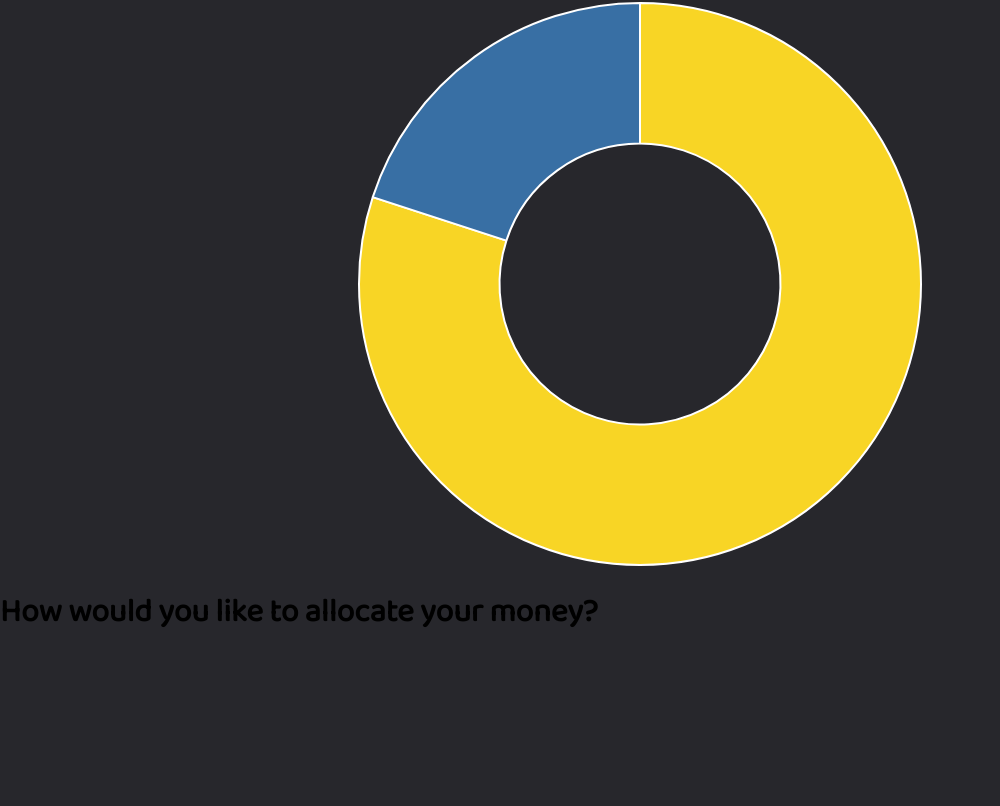
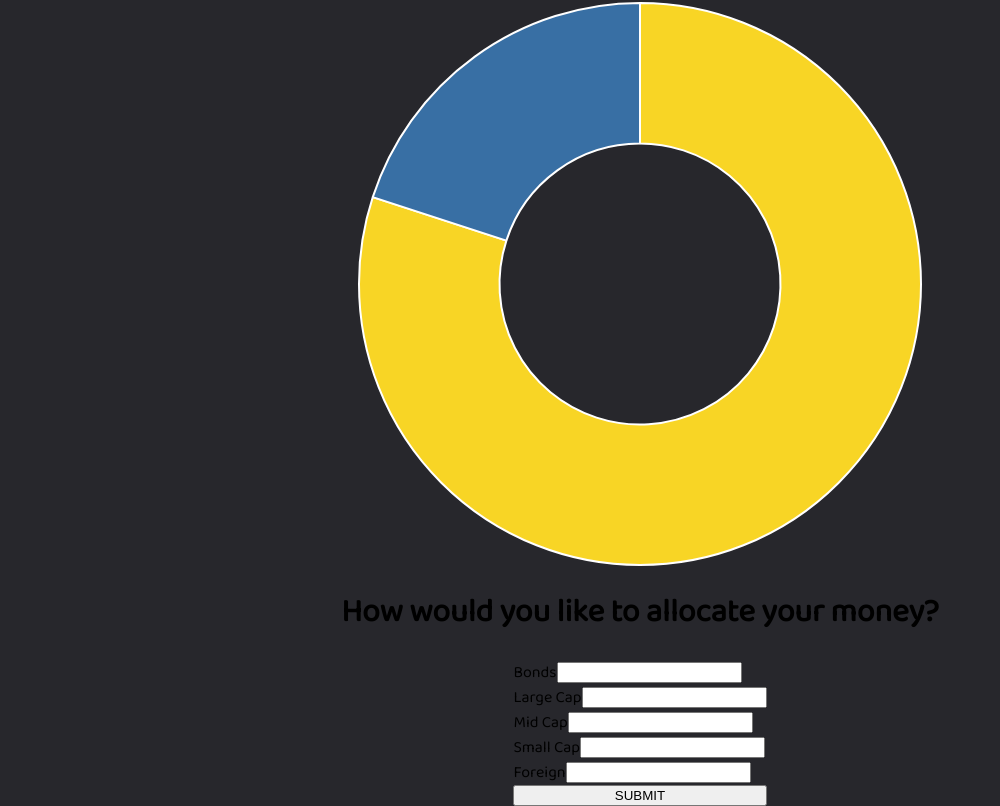
Before and after one commit to blindaa121/luminousArrangement, a React (Create React App) app: page / in a window 1280 px wide. Shown: the part 795-1601 px from the top of the page, without its empty margins (0-1000 px from the left). Before the commit the page ends 1455 px from the top, so only its background shows below. Built offline with nearby package versions, Linux system fonts and the light colour scheme.

Commit message:
Implement redux cycle for all risk levels

```diff
--- a/src/components/DonutChart/DonutChartContainer.jsx
+++ b/src/components/DonutChart/DonutChartContainer.jsx
@@ -1,6 +1,6 @@
 import DonutChart from './DonutChart';
 import { connect } from 'react-redux';
-import * as riskActions from '../../redux/actions'
+import * as riskActions from '../../redux/risk_actions'
 
 const mapStateToProps = (state) => ({
     selectedLevel: state.selectedLevel,
@@ -12,16 +12,16 @@ const mapStateToProps = (state) => ({
 })
 
 const mapDispatchToProps = dispatch => ({
-    addRiskOne: () => dispatch(riskActions.addRiskOne()),
-    addRiskTwo: () => dispatch(riskActions.addRiskTwo()),
-    addRiskThree: () => dispatch(riskActions.addRiskThree()),
-    addRiskFour: () => dispatch(riskActions.addRiskFour()),
-    addRiskFive: () => dispatch(riskActions.addRiskFive()),
-    addRiskSix: () => dispatch(riskActions.addRiskSix()),
-    addRiskSeven: () => dispatch(riskActions.addRiskSeven()),
-    addRiskEight: () => dispatch(riskActions.addRiskEight()),
-    addRiskNine: () => dispatch(riskActions.addRiskNine()),
-    addRiskTen: () => dispatch(riskActions.addRiskTen()),
+    selectRiskOne: () => dispatch(riskActions.selectRiskOne()),
+    selectRiskTwo: () => dispatch(riskActions.selectRiskTwo()),
+    selectRiskThree: () => dispatch(riskActions.selectRiskThree()),
+    selectRiskFour: () => dispatch(riskActions.selectRiskFour()),
+    selectRiskFive: () => dispatch(riskActions.selectRiskFive()),
+    selectRiskSix: () => dispatch(riskActions.selectRiskSix()),
+    selectRiskSeven: () => dispatch(riskActions.selectRiskSeven()),
+    selectRiskEight: () => dispatch(riskActions.selectRiskEight()),
+    selectRiskNine: () => dispatch(riskActions.selectRiskNine()),
+    selectRiskTen: () => dispatch(riskActions.selectRiskTen()),
 })
 
 export default connect(mapStateToProps, mapDispatchToProps)(DonutChart)
--- /dev/null
+++ b/src/components/InvestmentForm/InvestmentForm.css
@@ -0,0 +1,10 @@
+.investment-form-container {
+    display: flex;
+    flex-direction: column;
+    align-items: center;
+}
+
+.investment-form {
+    display: flex;
+    flex-direction: column;
+}
--- a/src/components/InvestmentForm/InvestmentForm.jsx
+++ b/src/components/InvestmentForm/InvestmentForm.jsx
@@ -1,4 +1,5 @@
 import React from 'react';
+import './InvestmentForm.css'
 
 class InvestmentForm extends React.Component {
     constructor(props) {
@@ -10,13 +11,71 @@ class InvestmentForm extends React.Component {
             smallCap: '',
             foreign: ''
         }
+
+        this.handleSubmit = this.handleSubmit.bind(this);
+        this.updateField = this.updateField.bind(this);
+    }
+
+    handleSubmit(e) {
+        e.preventDefault();
+        console.log(this.props)
+    }
+
+    updateField(field) {
+        return e => this.setState({
+            [field]: e.currentTarget.value
+        });
+    }
+
+    renderSelectedLevel() {
+        if (!this.props.selectedLevel) return null;
+        const {bonds, largeCap, midCap, smallCap, foreign} = this.props.selectedLevel;
+        return (
+            <div>
+                {bonds}{largeCap}{midCap}{smallCap}{foreign}
+            </div>
+        )
     }
 
     render() {
         return (
-            <div>
+            <div className="investment-form-container">
                 <h1>How would you like to allocate your money?</h1>
-
+                {this.renderSelectedLevel()}
+                <form onSubmit={this.handleSubmit} className="investment-form">
+                    <label className="investment-form-title">Bonds
+                        <input
+                            type="text"
+                            onChange={this.updateField('bonds')}
+                            value={this.state.bonds}
+                        />
+                    </label>
+                    <label className="investment-form-title">Large Cap
+                        <input
+                            type="text"
+                            onChange={this.updateField('largeCap')}
+                            value={this.state.largeCap}/>
+                    </label>
+                    <label className="investment-form-title">Mid Cap
+                        <input
+                            type="text"
+                            onChange={this.updateField('midCap')}
+                            value={this.state.midCap}/>
+                    </label>
+                    <label className="investment-form-title">Small Cap
+                        <input
+                            type="text"
+                            onChange={this.updateField('smallCap')}
+                            value={this.state.smallCap}/>
+                    </label>
+                    <label className="investment-form-title">Foreign
+                        <input
+                            type="text"
+                            onChange={this.updateField('foreign')}
+                            value={this.state.foreign}/>
+                    </label>
+                    <input type="submit" value="SUBMIT"/>
+                </form>
             </div>
         )
     }
--- a/src/index.js
+++ b/src/index.js
@@ -1,19 +1,19 @@
 import React from 'react';
 import ReactDOM from 'react-dom';
 import './index.css';
-import App from './components/App.js';
 import Root from './components/Root.jsx';
 import { createStore, applyMiddleware } from 'redux';
-import reducer from './redux/reducer';
-import { addRiskOne } from './redux/actions';
+import riskReducer from './redux/risk_reducer';
+import { selectRiskOne, selectAllRisks } from './redux/risk_actions';
 import { logger } from 'redux-logger'
 
 
 document.addEventListener("DOMContentLoaded", () => {
   const rootEl = document.getElementById('root');
-  const store = createStore(reducer, applyMiddleware(logger));
+  const store = createStore(riskReducer, applyMiddleware(logger));
   window.store = store;
-  window.addRiskOne = addRiskOne;
+  window.selectRiskOne = selectRiskOne;
+  window.selectAllRisks = selectAllRisks
   ReactDOM.render(<Root store={store}/>, rootEl)
 })
 
--- a/src/redux/reducer.js
+++ /dev/null
@@ -1,19 +0,0 @@
-import React from 'react';
-import { ADD_RISK_LEVEL } from './actions'
-
-const _defaultState = {
-    selectedLevel: {}
-}
-const reducer = (oldState = _defaultState, action) => {
-    Object.freeze(oldState);
-    let nextState = Object.assign({}, oldState)
-    console.log(nextState)
-    switch (action.type) {
-        case ADD_RISK_LEVEL:
-            return { selectedLevel: action.level }
-        default:
-            return oldState
-    }
-}
-
-export default reducer;
--- /dev/null
+++ b/src/redux/risk_actions.js
@@ -0,0 +1,207 @@
+export const RECEIVE_LEVEL = 'RECEIVE_LEVEL';
+export const RECEIVE_LEVELS = 'RECEIVE_LEVELS';
+
+export const selectAllRisks = () => ({
+    type: RECEIVE_LEVELS,
+    levels: [
+        {
+            level: 1,
+            bonds: 80,
+            largeCap: 20,
+            midCap: 0,
+            foreign: 0,
+            smallCap: 0
+        },
+        {
+            level: 2,
+            bonds: 70,
+            largeCap: 15,
+            midCap: 15,
+            foreign: 0,
+            smallCap: 0
+        },
+        {
+            level: 3,
+            bonds: 60,
+            largeCap: 15,
+            midCap: 15,
+            foreign: 10,
+            smallCap: 0
+        },
+        {
+            level: 4,
+            bonds: 80,
+            largeCap: 20,
+            midCap: 0,
+            foreign: 0,
+            smallCap: 0
+        },
+        {
+            level: 5,
+            bonds: 40,
+            largeCap: 20,
+            midCap: 20,
+            foreign: 20,
+            smallCap: 0
+        },
+        {
+            level: 6,
+            bonds: 35,
+            largeCap: 25,
+            midCap: 5,
+            foreign: 30,
+            smallCap: 5
+        },
+        {
+            level: 7,
+            bonds: 20,
+            largeCap: 25,
+            midCap: 25,
+            foreign: 25,
+            smallCap: 5
+        },
+        {
+            level: 8,
+            bonds: 10,
+            largeCap: 20,
+            midCap: 40,
+            foreign: 20,
+            smallCap: 10
+        },
+        {
+            level: 9,
+            bonds: 5,
+            largeCap: 15,
+            midCap: 40,
+            foreign: 25,
+            smallCap: 15
+        },
+        {
+            level: 10,
+            bonds: 0,
+            largeCap: 5,
+            midCap: 25,
+            foreign: 30,
+            smallCap: 40
+        }
+    ]
+})
+
+export const selectRiskOne = () => ({
+    type: RECEIVE_LEVEL,
+    level: {
+        level: 1,
+        bonds: 80,
+        largeCap: 20,
+        midCap: 0,
+        foreign: 0,
+        smallCap: 0
+    }
+})
+
+export const selectRiskTwo = () => ({
+    type: RECEIVE_LEVEL,
+    level: {
+        level: 2,
+        bonds: 70,
+        largeCap: 15,
+        midCap: 15,
+        foreign: 0,
+        smallCap: 0
+    }
+})
+
+export const selectRiskThree = () => ({
+    type: RECEIVE_LEVEL,
+    level: {
+        level: 3,
+        bonds: 60,
+        largeCap: 15,
+        midCap: 15,
+        foreign: 10,
+        smallCap: 0
+    }
+})
+
+export const selectRiskFour = () => ({
+    type: RECEIVE_LEVEL,
+    level: {
+        level: 4,
+        bonds: 80,
+        largeCap: 20,
+        midCap: 0,
+        foreign: 0,
+        smallCap: 0
+    }
+})
+export const selectRiskFive = () => ({
+    type: RECEIVE_LEVEL,
+    level: {
+        level: 5,
+        bonds: 40,
+        largeCap: 20,
+        midCap: 20,
+        foreign: 20,
+        smallCap: 0
+    }
+})
+
+export const selectRiskSix = () => ({
+    type: RECEIVE_LEVEL,
+    level: {
+        level: 6,
+        bonds: 35,
+        largeCap: 25,
+        midCap: 5,
+        foreign: 30,
+        smallCap: 5
+    }
+})
+
+export const selectRiskSeven = () => ({
+    type: RECEIVE_LEVEL,
+    level: {
+        level: 7,
+        bonds: 20,
+        largeCap: 25,
+        midCap: 25,
+        foreign: 25,
+        smallCap: 5
+    }
+})
+
+export const selectRiskEight = () => ({
+    type: RECEIVE_LEVEL,
+    level: {
+        level: 8,
+        bonds: 10,
+        largeCap: 20,
+        midCap: 40,
+        foreign: 20,
+        smallCap: 10
+    }
+})
+
+export const selectRiskNine = () => ({
+    type: RECEIVE_LEVEL,
+    level: {
+        level: 9,
+        bonds: 5,
+        largeCap: 15,
+        midCap: 40,
+        foreign: 25,
+        smallCap: 15
+    }
+})
+
+export const selectRiskTen = () => ({
+    type: RECEIVE_LEVEL,
+    level: {
+        level: 10,
+        bonds: 0,
+        largeCap: 5,
+        midCap: 25,
+        foreign: 30,
+        smallCap: 40
+    }
+})
--- /dev/null
+++ b/src/redux/risk_reducer.js
@@ -0,0 +1,25 @@
+import React from 'react';
+import { RECEIVE_LEVEL, RECEIVE_LEVELS } from './risk_actions'
+
+const _defaultState = {
+    selectedLevel: {},
+    levels: {}
+}
+
+const riskReducer = (oldState = _defaultState, action) => {
+    Object.freeze(oldState);
+    let nextState = Object.assign({}, oldState)
+    console.log(nextState)
+    switch (action.type) {
+        case RECEIVE_LEVEL:
+            nextState.selectedLevel = action.level;
+            return nextState;
+        case RECEIVE_LEVELS:
+            nextState.levels = action.levels;
+            return nextState;
+        default:
+            return oldState
+    }
+}
+
+export default riskReducer;
```
Also changed, not shown: src/components/DonutChart/DonutChart.jsx (+12 -11 lines), src/redux/actions.js (deleted, +0 -110 lines).
